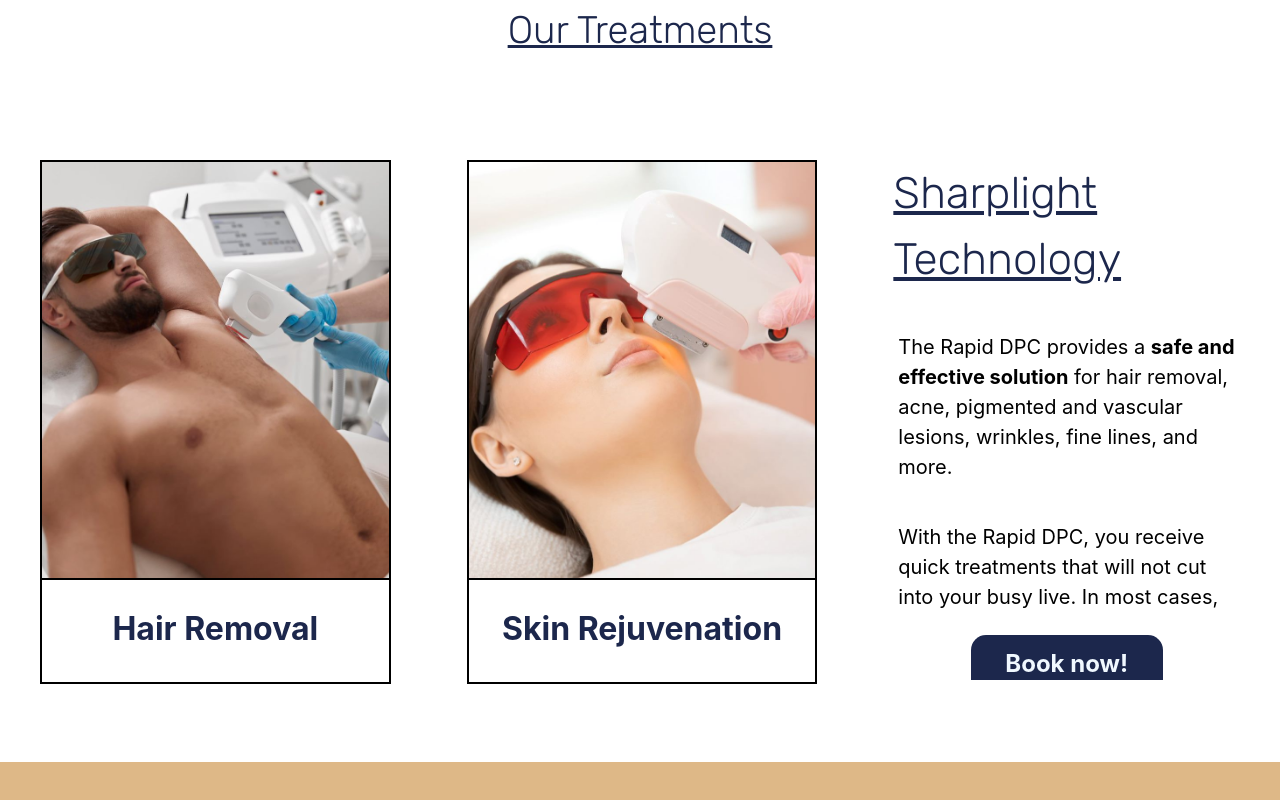
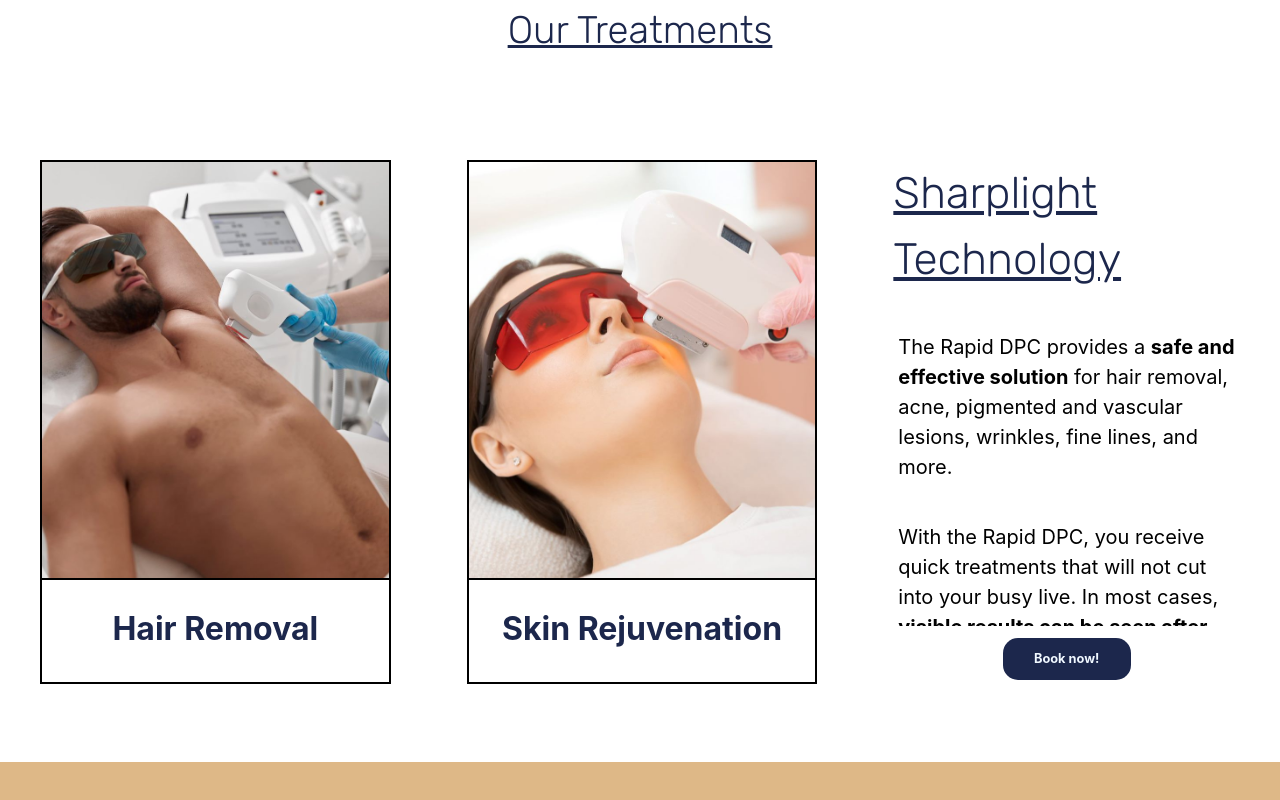
Before and after one commit to 0Pierce/Serenity-Website, a React (Vite) app in the folder Serenity/client/: page / in a window 1280 px wide. Shown: the part 838-1638 px from the top of the page. Built offline with nearby package versions, Linux system fonts and the light colour scheme.

Commit message:
Finished First page
-Book btn working
-Fixed scaling issues

```diff
--- a/Serenity/client/src/pages/Homepage.jsx
+++ b/Serenity/client/src/pages/Homepage.jsx
@@ -1,9 +1,21 @@
 import React from 'react';
 import Landing from '/src/components/Landing.jsx';
 import Header from '/src/components/Header.jsx';
-import "/src/styles/Homepage.css";
+import { useNavigate } from 'react-router-dom';import "/src/styles/Homepage.css";
 
 export default function Homepage() {
+
+
+  const navigate = useNavigate();
+  const btnBookNow = () =>{
+
+    console.log("click");
+    navigate("/Contact");
+
+  }
+
+
+
   return (
     <>
       <Landing />
@@ -49,8 +61,9 @@ export default function Homepage() {
             </div>
 
             <div className="hp1Info">
+            <h1>Sharplight Technology</h1>
               <div className="hp1InfoTop">
-                <h1>Sharplight Technology</h1>
+
                 <p>The Rapid DPC provides a <span>safe and effective solution</span> for hair removal, acne, pigmented and vascular lesions, wrinkles, fine lines, and more.</p>
 
                 <p>With the Rapid DPC, you receive quick treatments that will not cut into your busy live. In most cases, <span>visible results can be seen after just a few sessions.</span></p>
@@ -58,7 +71,7 @@ export default function Homepage() {
 
               </div>
               <div className="hp1InfoBottom">
-              <div className="buttonBookNow"><h3>Book now!</h3></div>
+              <div className="buttonBookNow" onClick={btnBookNow}><h3>Book now!</h3></div>
 
               </div>
 
--- a/Serenity/client/src/styles/Homepage.css
+++ b/Serenity/client/src/styles/Homepage.css
@@ -138,7 +138,7 @@
     display: flex;
     justify-content: center;
     color: #1c274c;
-    font-size: 4vh;
+    font-size: 2.5vw;
     margin: 5px;
 
 }
@@ -197,12 +197,19 @@
     height: 88%;
     background-color: rgba(127, 255, 212, 0);
     overflow-y: auto;
+    margin-bottom: 1vh;
 }
 
+
+
 .hp1InfoBottom{
+
     background-color: rgba(255, 228, 196, 0);
     width: 100%;
     height: 12%;
+    display: flex;
+
+    justify-content:center;
 }
 
 .hp1Info h1{
@@ -234,9 +241,9 @@
 }
 
 .buttonBookNow{
-    position: relative;
-    width: 15vw;
-    height: 95%;
+    position: absolute;
+    width: 10vw;
+    height: 8%;
     background-color: #1c274c;;
     display: block;
     margin-left: auto;
@@ -246,13 +253,28 @@
     justify-content: center;
     align-items: center;
     border-radius: 15px;
-    margin-top: 5%;
+    transition: 1.5s;
+    bottom: 0px;
     cursor: pointer;
 }
 
 .buttonBookNow h3{
-    font-size: 3vh;
+    font-size: 1vw;
     color: aliceblue;
+    margin: 0px;
+    transition: 1.5s;
+}
+
+.buttonBookNow:hover{
+    background-color: rgb(188, 222, 241);
+    color: #1c274c;
+    transition: 0.5s;
+}
+
+.buttonBookNow:hover h3{
+    color: #1c274c;
+    transition: 0.5s;
+
 }
 
 
```
